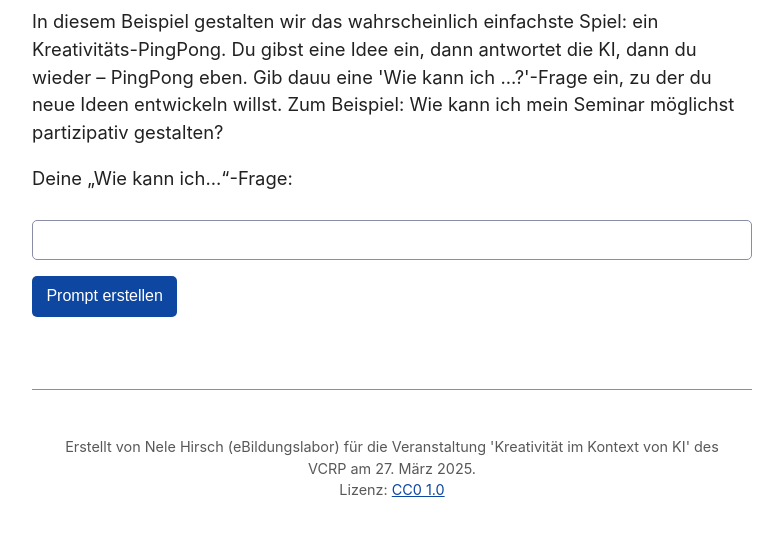
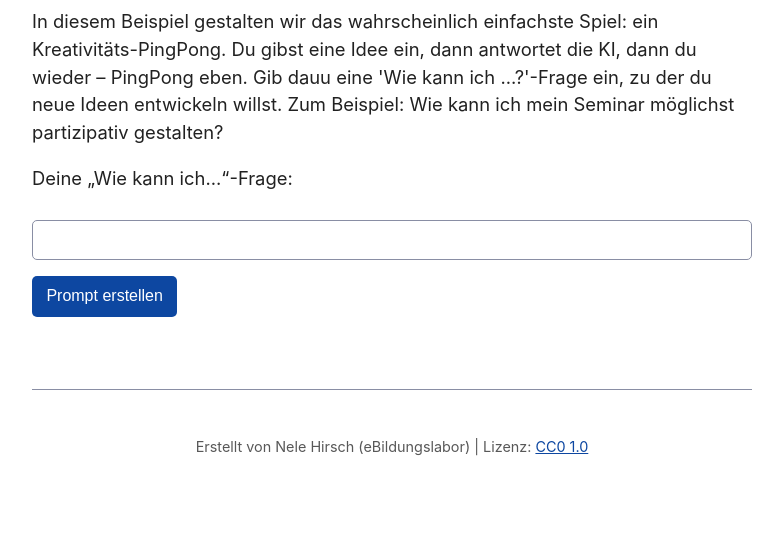
Before and after one commit to eBildungslabor/selbstlernen-ki, a plain HTML site: page spiel.html in a window 1280 px wide. Shown: the part 646-1182 px from the top of the page, without its empty margins (248-1031 px from the left). After the commit the page ends 1142 px from the top, so only its background shows below. Drawn offline with Linux system fonts and the light colour scheme.

Commit message:
Update spiel.html

```diff
--- a/spiel.html
+++ b/spiel.html
@@ -37,7 +37,7 @@
   </main>
 
   <footer>
-    <p>Erstellt von Nele Hirsch (eBildungslabor) für die Veranstaltung 'Kreativität im Kontext von KI' des VCRP am 27. März 2025. <br>
+    <p>Erstellt von Nele Hirsch (eBildungslabor) |
     Lizenz: <a href="https://creativecommons.org/publicdomain/zero/1.0/deed.de">CC0 1.0</a></p>
   </footer>
 
```
